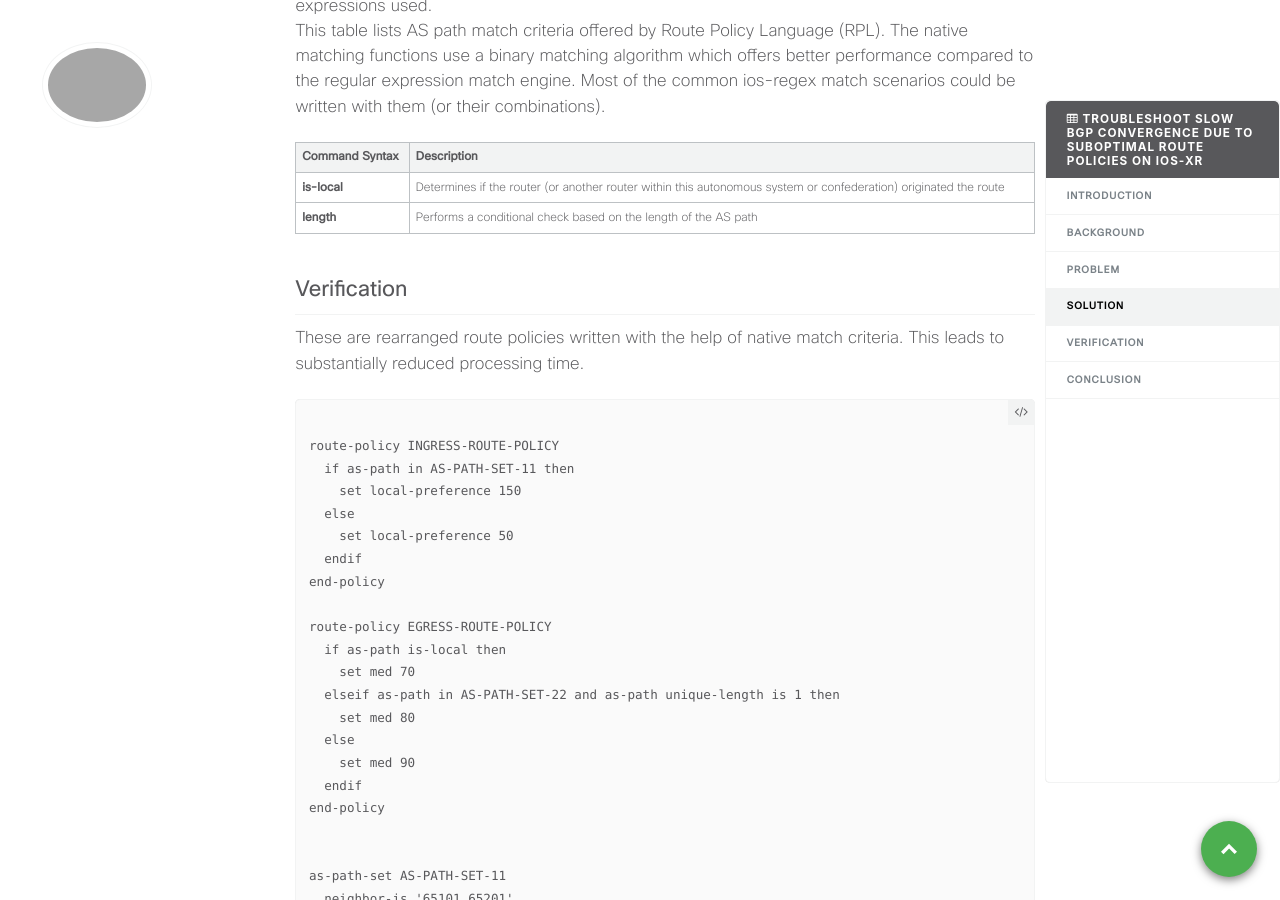
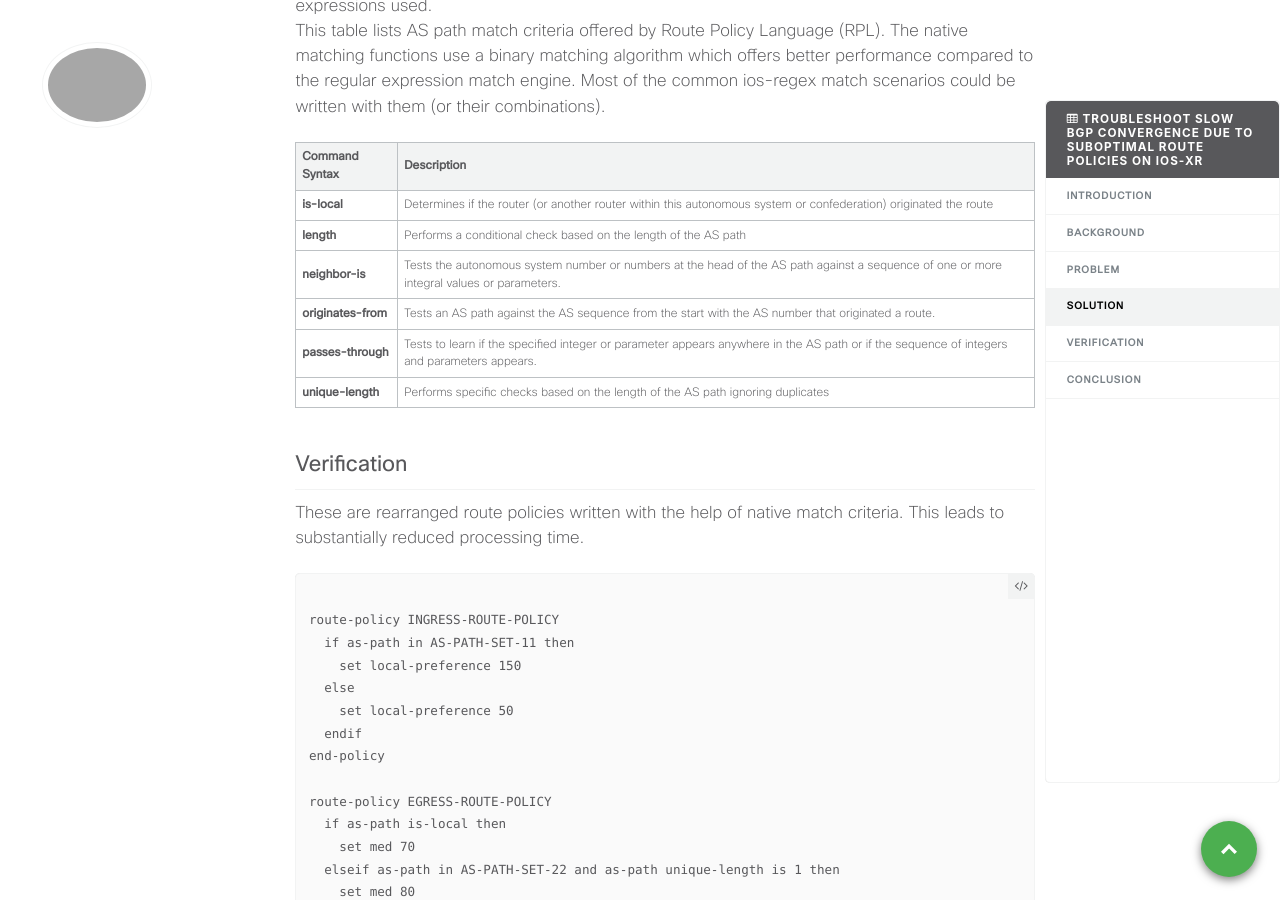
Before and after one commit to xrdocs/asr9k, a Jekyll site: the page built from _tutorials/troubleshoot-slow-bgp-convergence-due-to-rpl.md, in a window 1280 px wide and 900 px high, scrolled down 6166 px. Built offline with Jekyll 4.4.1, drawn with Linux system fonts in a browser that asks for light colours; comment, search, counter and statistics services are not loaded.

Commit message:
Update troubleshoot-slow-bgp-convergence-due-to-rpl.md

```diff
--- a/_tutorials/troubleshoot-slow-bgp-convergence-due-to-rpl.md
+++ b/_tutorials/troubleshoot-slow-bgp-convergence-due-to-rpl.md
@@ -281,6 +281,12 @@ This table lists AS path match criteria offered by Route Policy Language (RPL).
 |-|-|
 | **is-local** | Determines if the router (or another router within this autonomous system or confederation) originated the route |
 | **length** | Performs a conditional check based on the length of the AS path |
+| **neighbor-is** | Tests the autonomous system number or numbers at the head of the AS path against a sequence of one or more integral values or parameters. |
+| **originates-from** | Tests an AS path against the AS sequence from the start with the AS number that originated a route. |
+| **passes-through** | Tests to learn if the specified integer or parameter appears anywhere in the AS path or if the sequence of integers and parameters appears. |
+| **unique-length** | Performs specific checks based on the length of the AS path ignoring duplicates |
+
+
 
 # Verification
 
```
